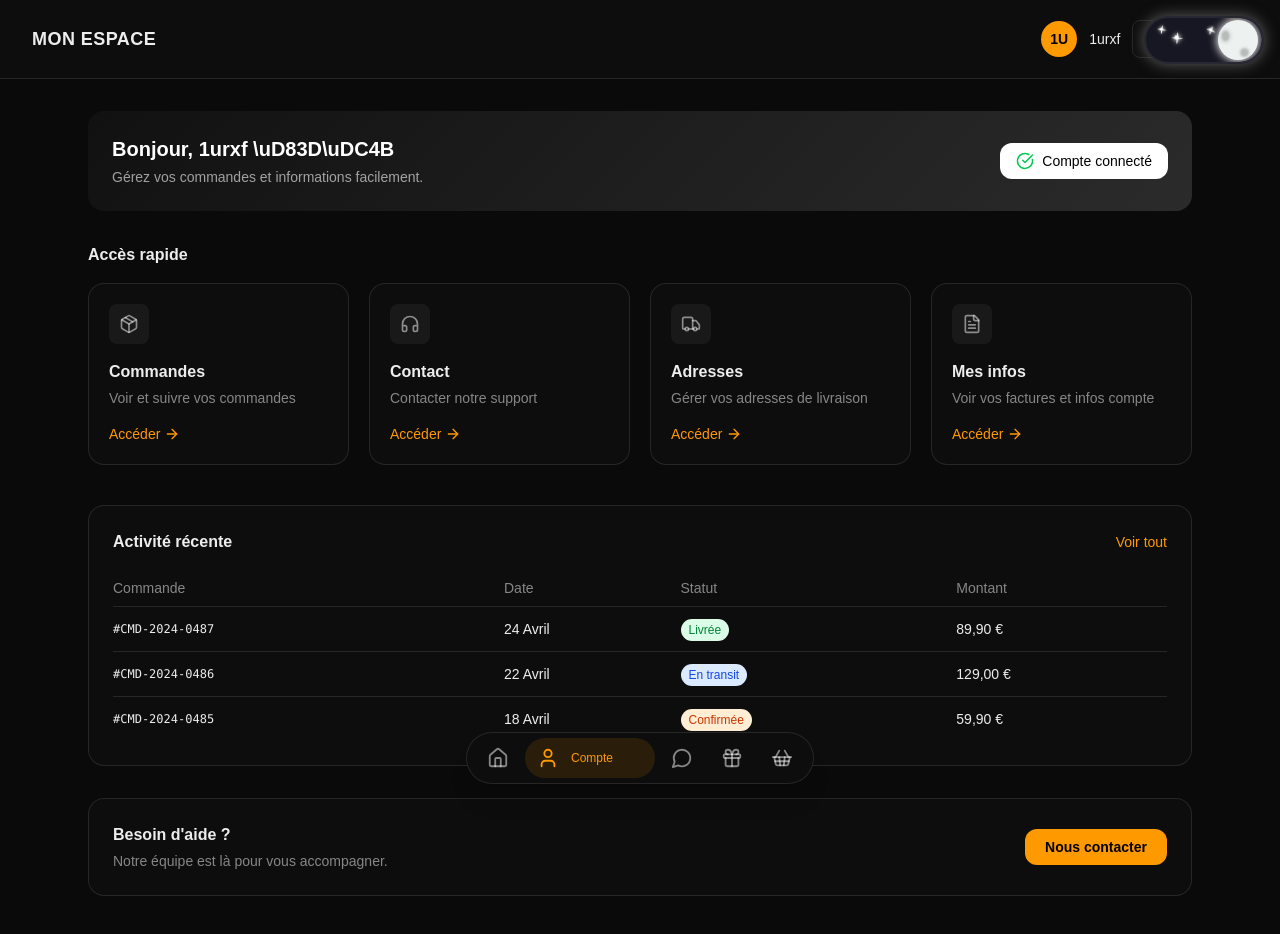
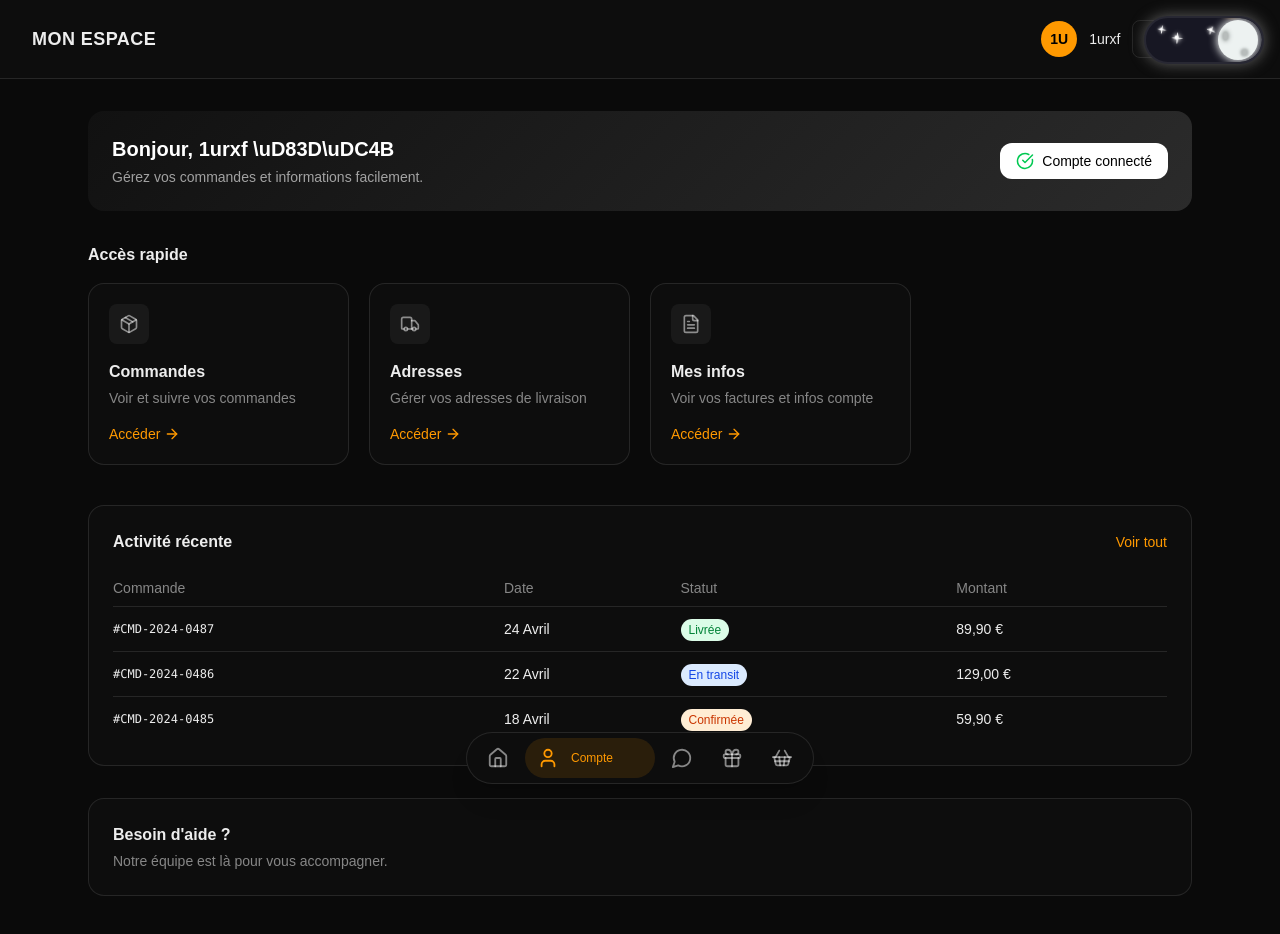
Before and after one commit to nxtex/nextjs-playground, a Next.js app: page /dashboard in a window 1280 px wide. Shown: the top 934 px of the page. Built offline with nearby package versions, Linux system fonts and the light colour scheme.

Commit message:
Remove Contact section from dashboard
Removed 'Contact' section and link from the dashboard.

```diff
--- a/app/dashboard/page.tsx
+++ b/app/dashboard/page.tsx
@@ -15,13 +15,6 @@ const cards = [
     icon: Package,
     href: 'https://www.monbedo.com/mon-compte/orders/#account-content',
     external: true,
-  },
-  {
-    title: 'Contact',
-    desc: 'Contacter notre support',
-    icon: Headphones,
-    href: '/contact',
-    external: false,
   },
   {
     title: 'Adresses',
@@ -169,13 +162,7 @@ export default function Dashboard() {
               Notre &eacute;quipe est l&agrave; pour vous accompagner.
             </p>
           </div>
-          <Link
-            href="/contact"
-            className="text-black px-5 py-2 rounded-xl hover:opacity-90 transition flex-shrink-0 text-sm font-semibold"
-            style={{ background: 'var(--accent)' }}
-          >
-            Nous contacter
-          </Link>
+
         </div>
 
       </div>
```
